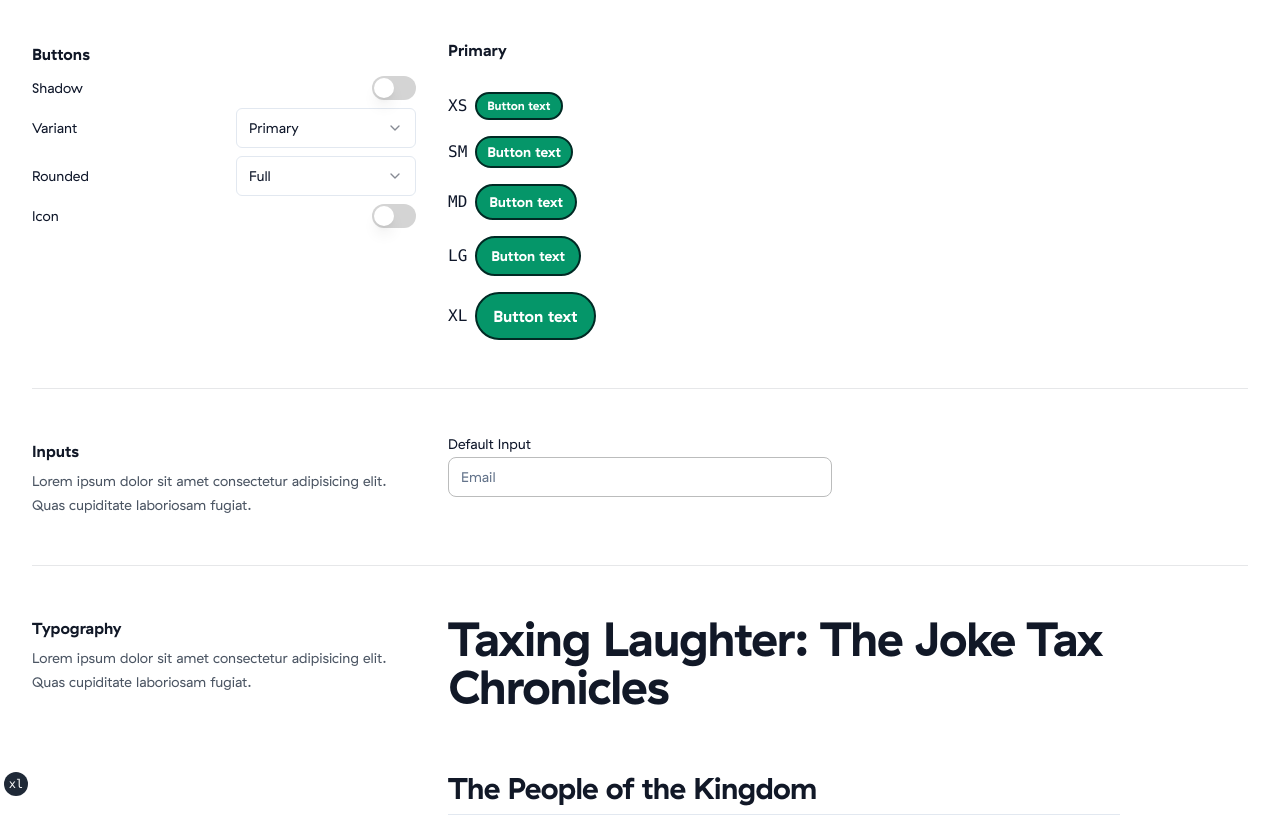
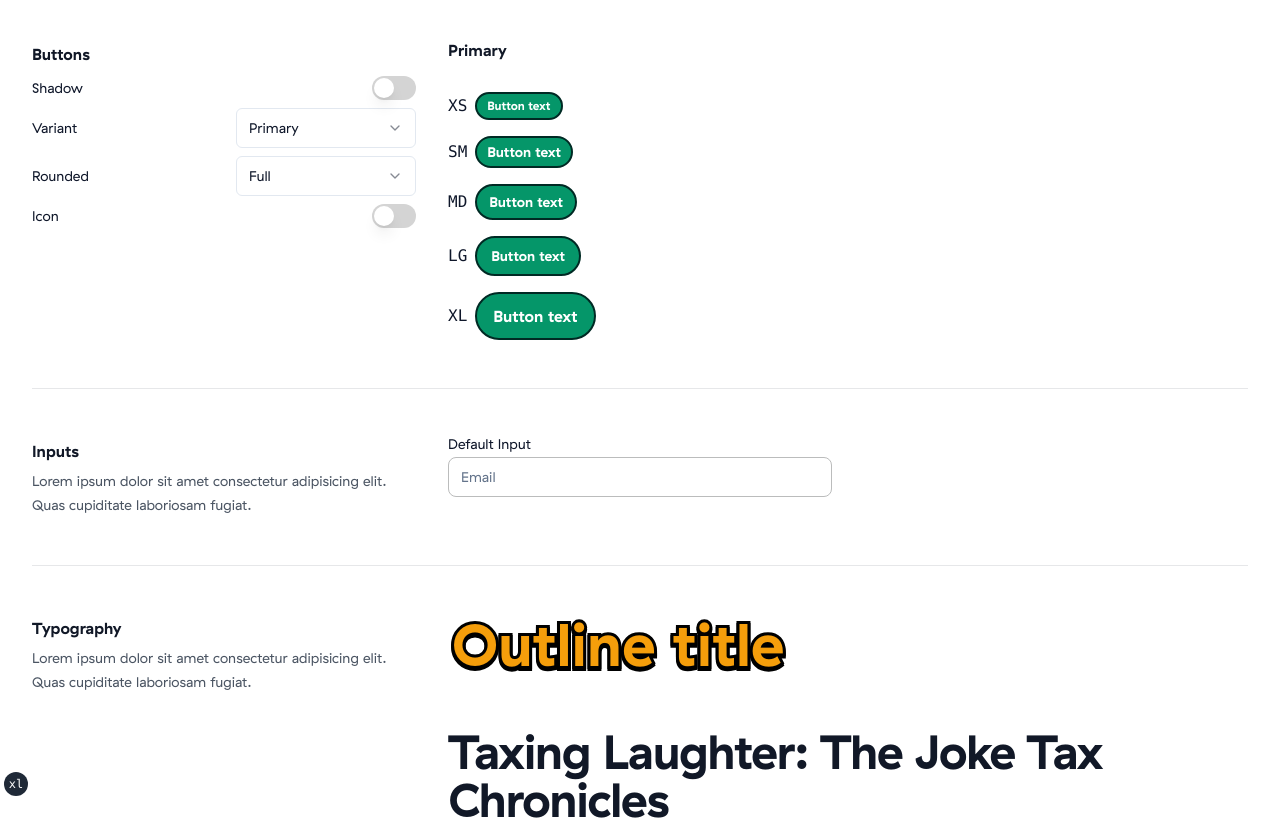
Before and after one commit to humanforest/parcel-website, a Next.js app: page /design in a window 1280 px wide. Shown: the top 820 px of the page. Built offline with nearby package versions, Linux system fonts and the light colour scheme.

Commit message:
feat(design): add outline title

```diff
--- a/app/design/page.tsx
+++ b/app/design/page.tsx
@@ -207,7 +207,8 @@ export default function Page() {
 
           <div className="max-w-2xl space-y-10 md:col-span-2">
             <div className="prose">
-              <h1 className="scroll-m-20 text-4xl font-extrabold tracking-tight lg:text-5xl">
+              <h1 className="outline-title text-5xl lg:text-6xl px-1">Outline title</h1>
+              <h1 className="stroke-rowan scroll-m-20 stroke-2 text-4xl font-extrabold tracking-tight lg:text-5xl">
                 Taxing Laughter: The Joke Tax Chronicles
               </h1>
               <h2 className="scroll-m-20 border-b pb-2 text-3xl font-semibold tracking-tight transition-colors first:mt-0">
@@ -224,8 +225,9 @@ export default function Page() {
                 the error of his ways and repealed the joke tax.
               </p>
               <blockquote className="mt-6 border-l-2 pl-6 italic">
-                &quot;After all,&quot; he said, &quot;everyone enjoys a good joke, so it&apos;s only
-                fair that they should pay for the privilege.&quot;
+                &quot;After all,&quot; he said, &quot;everyone enjoys a good
+                joke, so it&apos;s only fair that they should pay for the
+                privilege.&quot;
               </blockquote>
             </div>
           </div>
--- a/package.json
+++ b/package.json
@@ -14,6 +14,7 @@
     "format:check": "prettier --check \"**/*.{ts,tsx,mdx}\" --cache"
   },
   "dependencies": {
+    "@headlessui/react": "^1.7.15",
     "@heroicons/react": "^2.0.18",
     "@mdx-js/loader": "^2.3.0",
     "@mdx-js/react": "^2.3.0",
--- a/styles/globals.css
+++ b/styles/globals.css
@@ -78,4 +78,11 @@
     @apply bg-background text-foreground;
     font-feature-settings: "rlig" 1, "calt" 1;
   }
+  .outline-title{
+    background-image: linear-gradient(black, black);
+    background-clip: text;
+    -webkit-text-fill-color: #F59E0B;
+    -webkit-text-stroke: 0.1em transparent;
+    filter: drop-shadow(0rem 0.15rem black);
+  }
 }
```
Also changed, not shown: 1 other file (tests, documents, lock files or other folders).
